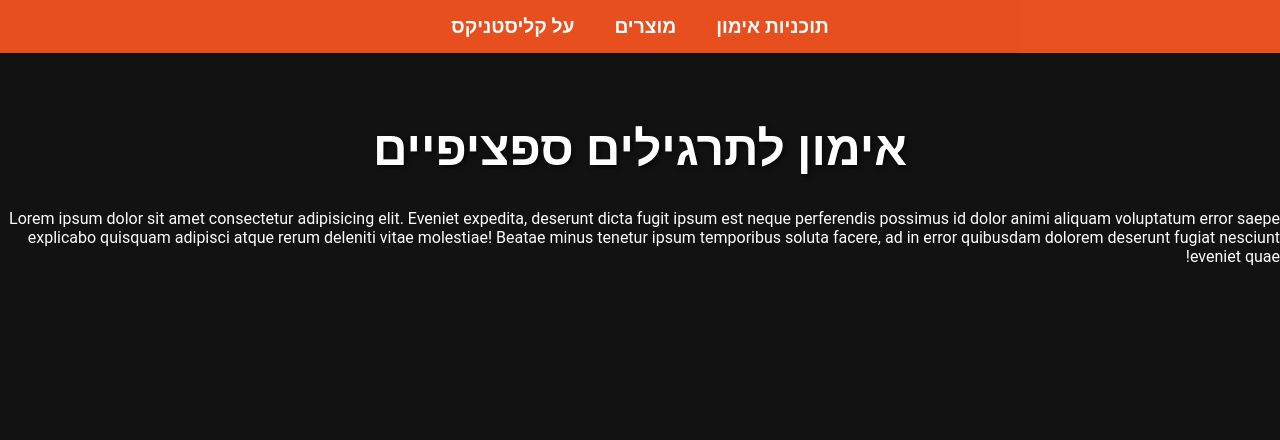
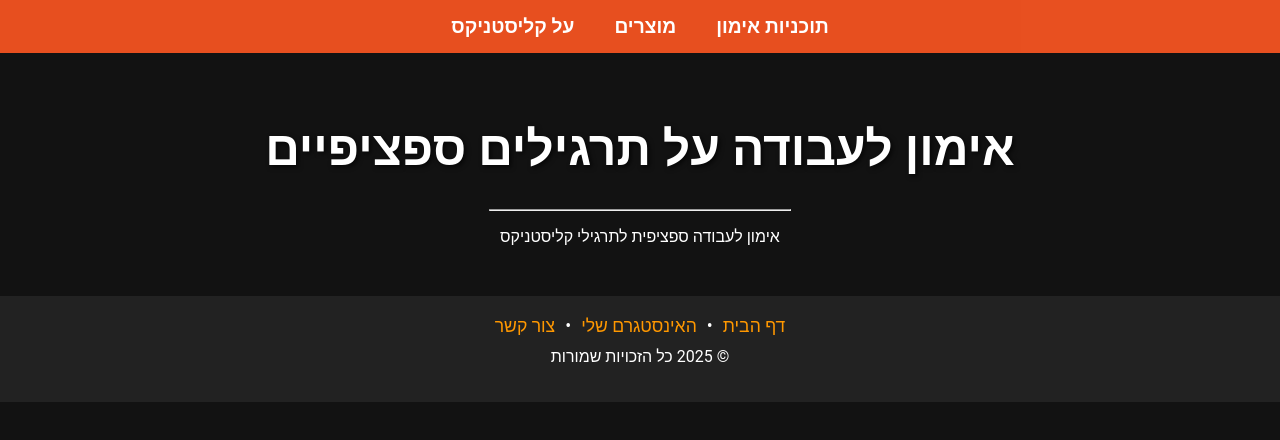
Before and after one commit to barashi2657/kosher, a plain HTML site: page kosher-2.html in a window 1280 px wide. Drawn offline with Linux system fonts and the light colour scheme.

Commit message:
Update kosher-2.html

```diff
--- a/kosher-2.html
+++ b/kosher-2.html
@@ -84,17 +84,30 @@
     <!-- סרגל ניווט -->
     <nav>
       <ul>
-        <li><a href="#programs">תוכניות אימון</a></li>
-        <li><a href="#products">מוצרים</a></li>
-        <li><a href="#about">על קליסטניקס</a></li>
+        <li><a href="index.html">תוכניות אימון</a></li>
+        <li><a href="https://theroadto.co.il/collections/shop?srsltid=AfmBOorSux_3fxLk1wQfnH-k9syuGXQfQeNWeSabpyNdBWUeh6mvB1UJ">מוצרים</a></li>
+        <li><a href="kosher-o.html">על קליסטניקס</a></li>
       </ul>
     </nav>
 
     <!-- כותרת ראשית -->
     <div id="header-section">
-      <h1 class="h1-head">אימון לתרגילים ספציפיים</h1>
+      <h1 class="h1-head">אימון לעבודה על תרגילים ספציפיים</h1>
+      <hr style="width: 300px;">
+      <p>אימון לעבודה ספציפית לתרגילי קליסטניקס</p>
     </div>
 
-    <p>Lorem ipsum dolor sit amet consectetur adipisicing elit. Eveniet expedita, deserunt dicta fugit ipsum est neque perferendis possimus id dolor animi aliquam voluptatum error saepe explicabo quisquam adipisci atque rerum deleniti vitae molestiae! Beatae minus tenetur ipsum temporibus soluta facere, ad in error quibusdam dolorem deserunt fugiat nesciunt eveniet quae!</p>
+    <!-- Footer רספונסיבי עם נקודות מפרידות -->
+<footer style="background-color: #222; color: white; text-align: center; padding: 20px; margin-top: 50px;">
+  <div style="display: flex; flex-wrap: wrap; justify-content: center; gap: 10px; font-size: 1.1em;">
+      <a href="index.html" style="color: #FF9800; text-decoration: none;">דף הבית</a>
+      <span style="color: white;">•</span>
+      <a href="https://www.instagram.com/barashi227?igsh=MTU2ZDlzeDAxa3F0cQ==" style="color: #FF9800; text-decoration: none;">האינסטגרם שלי</a>
+      <span style="color: white;">•</span>
+      <a href="kosher-tz.html" style="color: #FF9800; text-decoration: none;">צור קשר</a>
+  </div>
+  <p style="margin-top: 10px;">© 2025 כל הזכויות שמורות</p>
+</footer>
+
   </body>
 </html>
```
